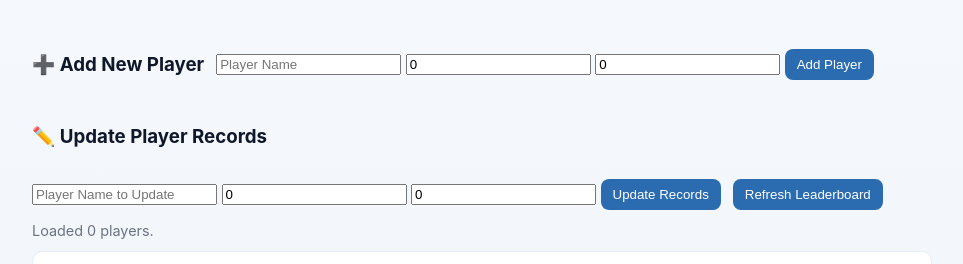
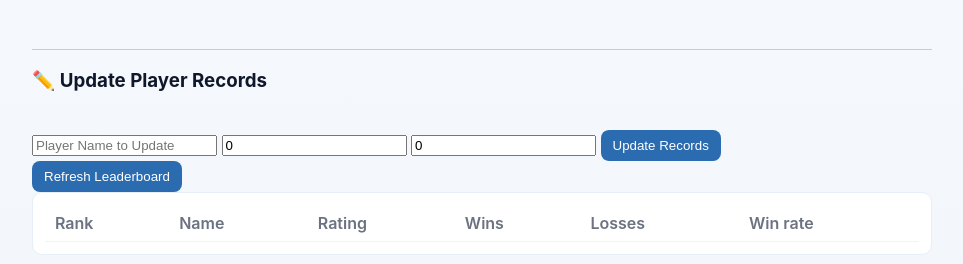
Before and after one commit to sura328/3704_Proj, a Flask app: page / in a window 1280 px wide. Shown: the part 145-409 px from the top of the page, without its empty margins (158-1121 px from the left). Run offline with Flask 3, Linux system fonts and the light colour scheme; data that the repository does not hold is empty.

Commit message:
Update index.html

```diff
--- a/templates/index.html
+++ b/templates/index.html
@@ -21,14 +21,6 @@
   </header>
 
   <main>
-    <section class="controls">
-      <h3>➕ Add New Player</h3> <div class="form-group">
-        <input id="newName" type="text" placeholder="Player Name" required/>
-        <input id="newWins" type="number" placeholder="Wins (e.g. 5)" value="0" min="0" />
-        <input id="newLosses" type="number" placeholder="Losses (e.g. 3)" value="0" min="0" />
-        <button id="addPlayerBtn">Add Player</button>
-      </div>
-
     <hr style="border: 0; height: 1px; background: #ccc; margin: 15px 0;"> <h3>✏️ Update Player Records</h3>       <div class="form-group">
         <input id="updateName" type="text" placeholder="Player Name to Update" required/>
         <input id="updateWins" type="number" placeholder="New Total Wins" value="0" min="0">
```
